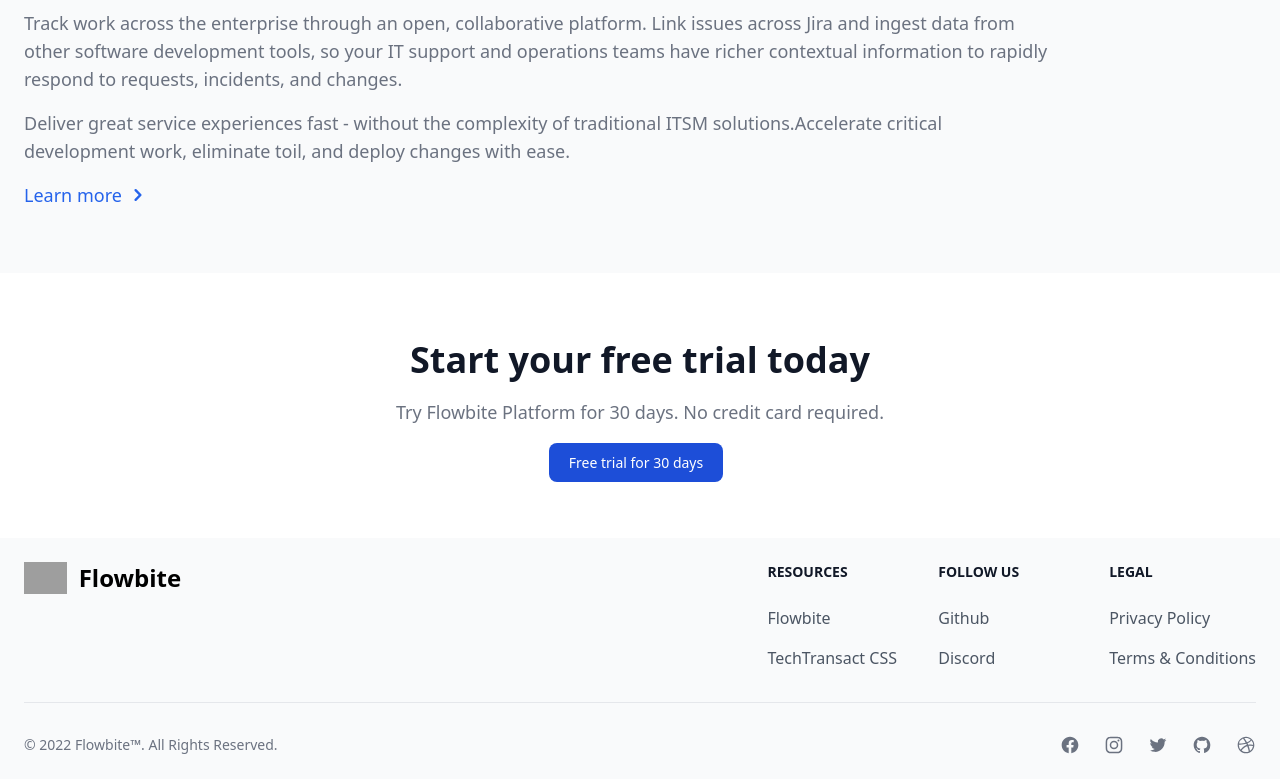
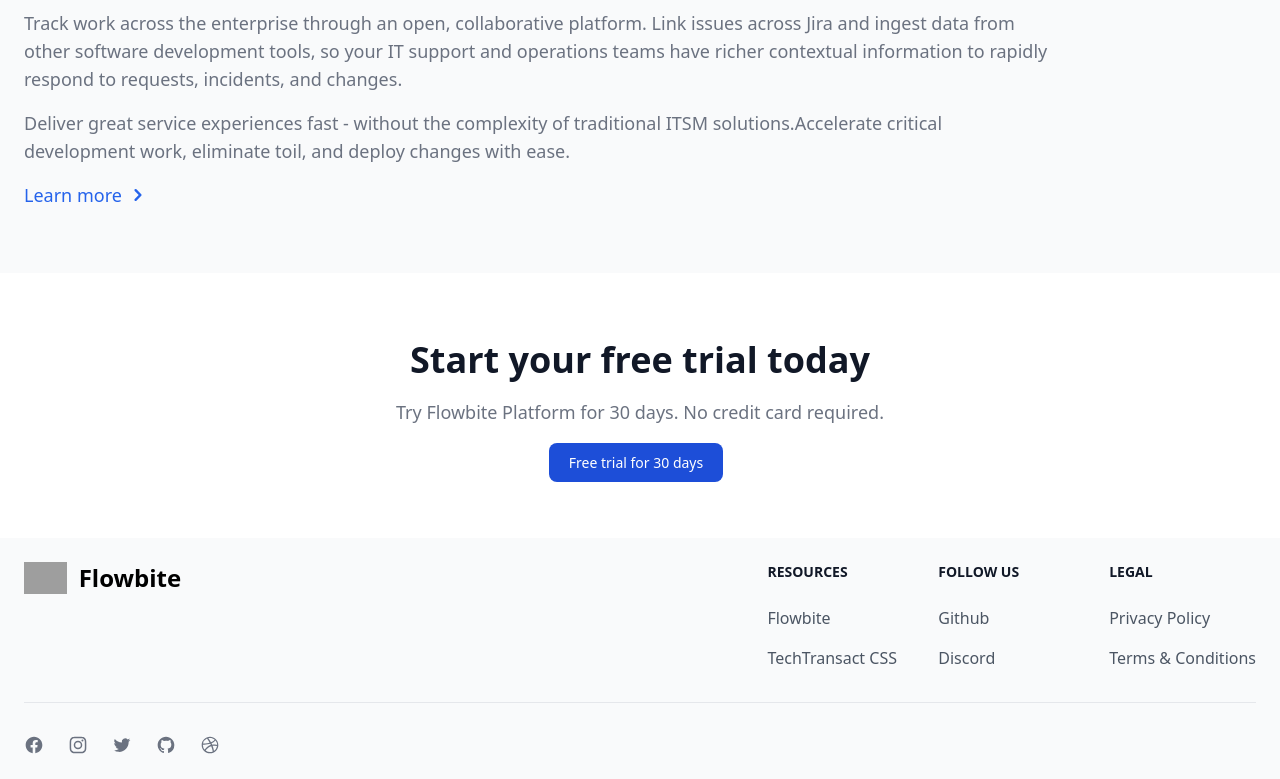
Before and after one commit to Harshiniavl/PRODIGY_WD_01, a website: page index.html in a window 1280 px wide. Shown: the part 1976-2755 px from the top of the page. Drawn offline with Linux system fonts and the light colour scheme; grey boxes are pictures that could not be loaded.

Commit message:
Update index.html

```diff
--- a/index.html
+++ b/index.html
@@ -271,8 +271,6 @@
             </div>
             <hr class="my-6 border-gray-200 sm:mx-auto dark:border-gray-700 lg:my-8" />
             <div class="sm:flex sm:items-center sm:justify-between">
-                <span class="text-sm text-gray-500 sm:text-center dark:text-gray-400">© 2022 <a href="https://flowbite.com" class="hover:underline">Flowbite™</a>. All Rights Reserved.
-                </span>
                 <div class="flex mt-4 space-x-6 sm:justify-center sm:mt-0">
                     <a href="#" class="text-gray-500 hover:text-gray-900 dark:hover:text-white">
                         <svg class="w-5 h-5" fill="currentColor" viewBox="0 0 24 24" aria-hidden="true"><path fill-rule="evenodd" d="M22 12c0-5.523-4.477-10-10-10S2 6.477 2 12c0 4.991 3.657 9.128 8.438 9.878v-6.987h-2.54V12h2.54V9.797c0-2.506 1.492-3.89 3.777-3.89 1.094 0 2.238.195 2.238.195v2.46h-1.26c-1.243 0-1.63.771-1.63 1.562V12h2.773l-.443 2.89h-2.33v6.988C18.343 21.128 22 16.991 22 12z" clip-rule="evenodd" /></svg>
```
